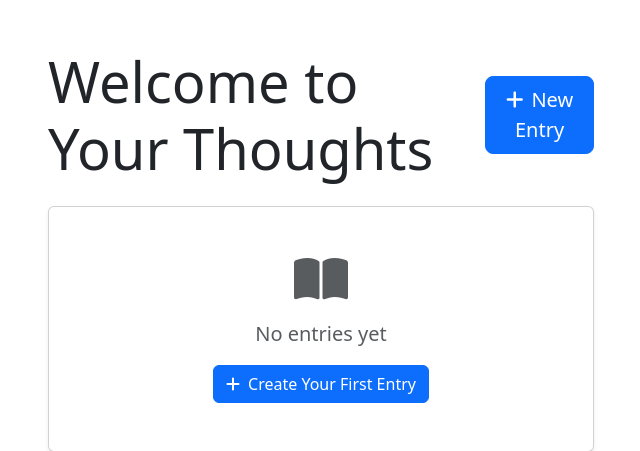
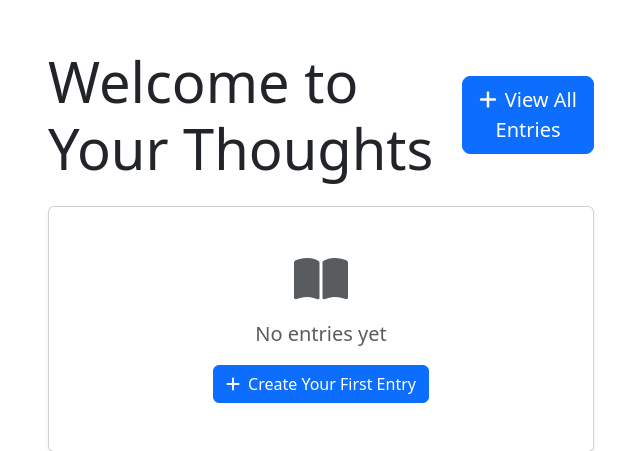
Before and after one commit to 34codezak/miJourn, a Django app: page / in a window 1280 px wide. Shown: the top 451 px of the page, without its empty margins (319-959 px from the left). Run offline with Django 4.2, Linux system fonts and the light colour scheme.

Commit message:
Corrected URL misconfigurations to the create_view

```diff
--- a/Journal/entries/templates/entries/create_entry.html
+++ b/Journal/entries/templates/entries/create_entry.html
@@ -76,7 +76,7 @@
 <h1>New Entry</h1>
 <h2 href="{% url 'entries:home' %}">Home</h2>
 
-<form method="post" class="needs-validation" novalidate>
+<form method="post" class="needs-validation" novalidate action="{% url 'entries:create_entry' %}">
     {% csrf_token %}
     <div class="mb-3">
         {% for field in form %}
@@ -92,7 +92,7 @@
             </div>
         {% endfor %}
     </div>
-    <button type="submit" class="btn btn-primary" href="{% url 'entries:view_entry' %}">Save</button>
+    <button type="submit" class="btn btn-primary" >Save</button>
     <a href="{% url 'entries:view_all_entries' %}" class="btn btn-secondary ms-2">Cancel</a>
 </form>
 
--- a/Journal/entries/templates/entries/home.html
+++ b/Journal/entries/templates/entries/home.html
@@ -4,8 +4,8 @@
             <!-- Header -->
             <div class="d-flex justify-content-between align-items-center mb-4">
                 <h1 class="display-4 mb-0">Welcome to Your Thoughts</h1>
-                <a href="{% url 'entries:create_entry' %}" class="btn btn-primary btn-lg">
-                    <i class="fas fa-plus me-2"></i>New Entry
+                <a href="{% url 'entries:view_all_entries' %}" class="btn btn-primary btn-lg">
+                    <i class="fas fa-plus me-2"></i>View All Entries
                 </a>
             </div>
 
--- a/Journal/entries/views.py
+++ b/Journal/entries/views.py
@@ -21,7 +21,7 @@ def create_entry(request):
             entry = form.save(commit=False)
             entry.user = request.user
             entry.save()
-            return render(request, 'entries/view_entry.html', entry_id=entry.id)
+            return redirect(request, 'entries/view_entry.html', entry_id=entry.id)
     else:
         form = EntryForm()
 
```
